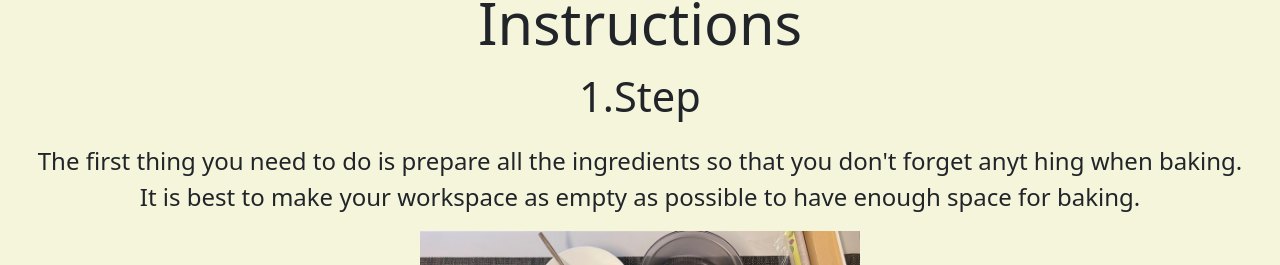
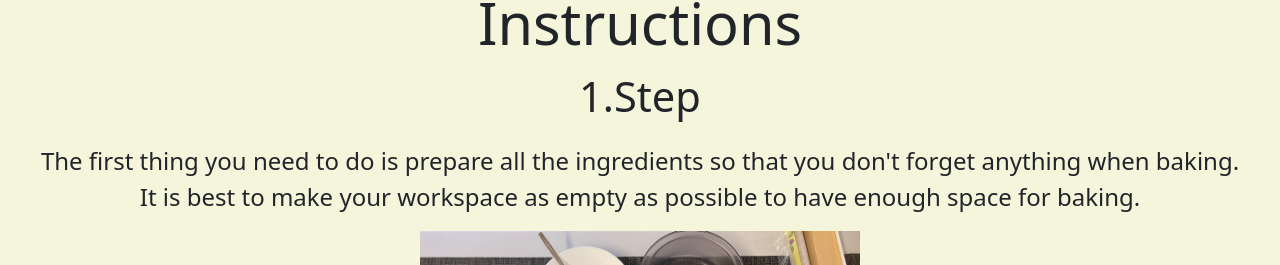
Before and after one commit to Ilija44/Baking, a plain HTML site: page index.html in a window 1280 px wide. Shown: the part 977-1242 px from the top of the page. Drawn offline with nearby package versions, Linux system fonts and the light colour scheme.

Commit message:
Update index.html

```diff
--- a/index.html
+++ b/index.html
@@ -36,8 +36,7 @@
     <p style="font-size:260%;">1.Step</p>
     <p style="font-size:150%;">
         The first thing you need to do is prepare
-         all the ingredients so that you don't forget anyt
-        hing when baking.<br>It is best to make
+         all the ingredients so that you don't forget anything when baking.<br>It is best to make
          your workspace as empty as possible
           to have enough space for baking.</br></p>
  <img class="img-fluid" src="pre.JPG"  width="440" height="262"/>
```
